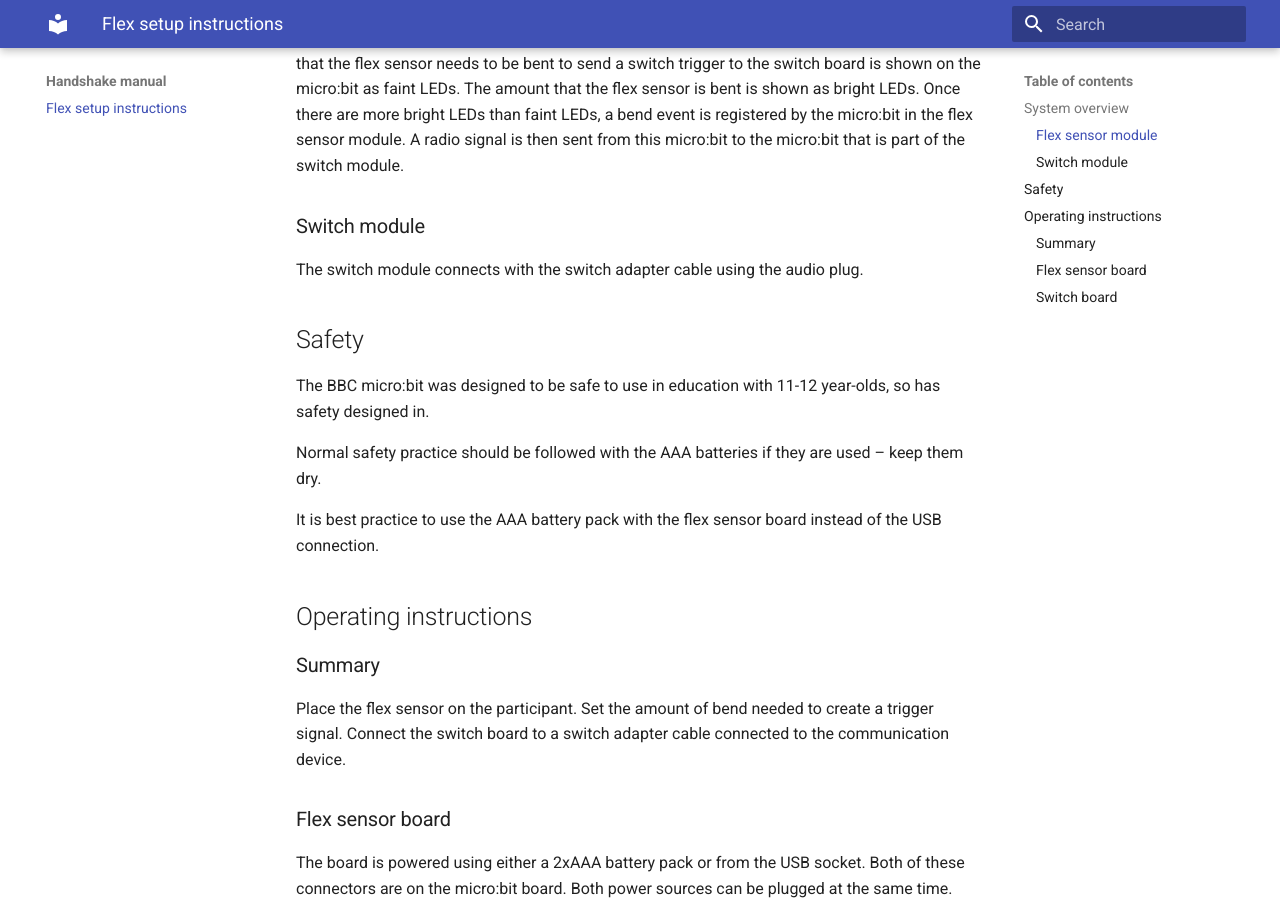
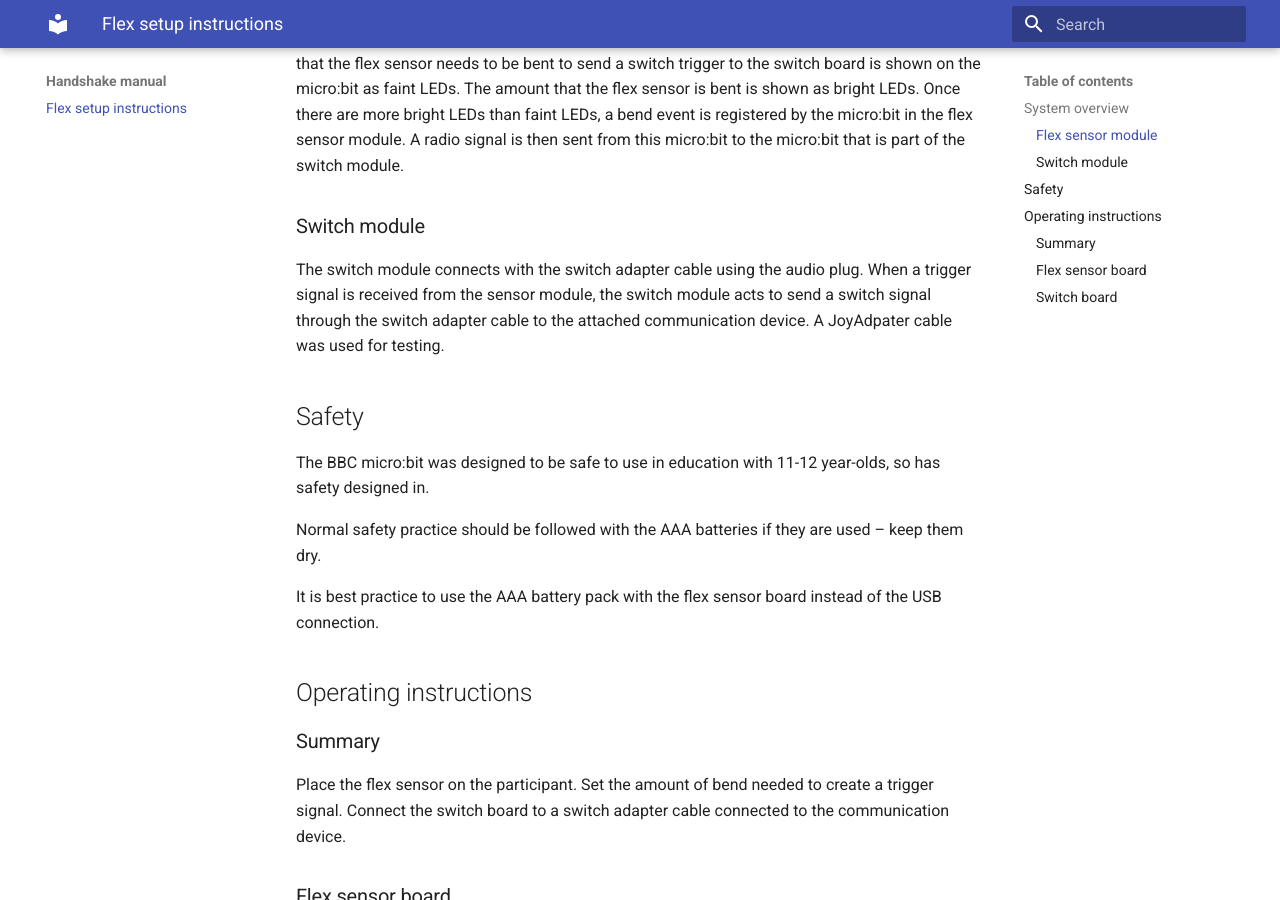
Before and after one commit to mattoppenheim/microbit_flex, an MkDocs documentation site: the page built from docs/manual_mkdocs/docs/index.md, in a window 1280 px wide and 900 px high, scrolled down 514 px. Built offline with MkDocs 1.6.1 and Material for MkDocs 9.7.7, drawn with Linux system fonts in a browser that asks for light colours.

```diff
--- a/docs/manual_mkdocs/docs/index.md
+++ b/docs/manual_mkdocs/docs/index.md
@@ -20,7 +20,7 @@
 
 ### Switch module
 
-The switch module connects with the switch adapter cable using the audio plug.
+The switch module connects with the switch adapter cable using the audio plug. When a trigger signal is received from the sensor module, the switch module acts to send a switch signal through the switch adapter cable to the attached communication device. A JoyAdpater cable was used for testing.
 
 ## Safety
 
```
Also changed, not shown: 5 other files.
